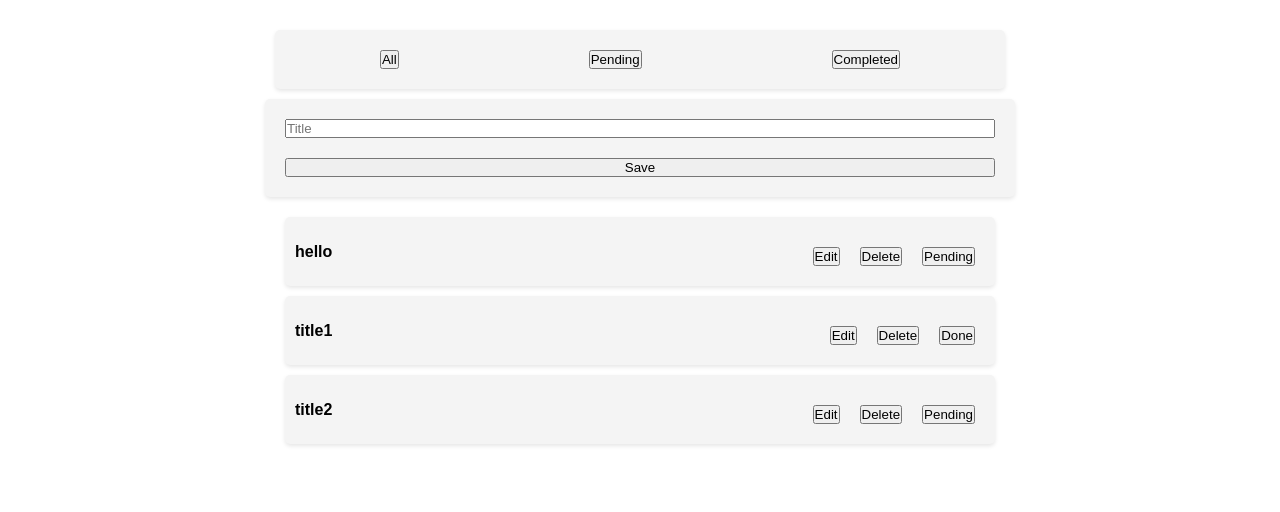
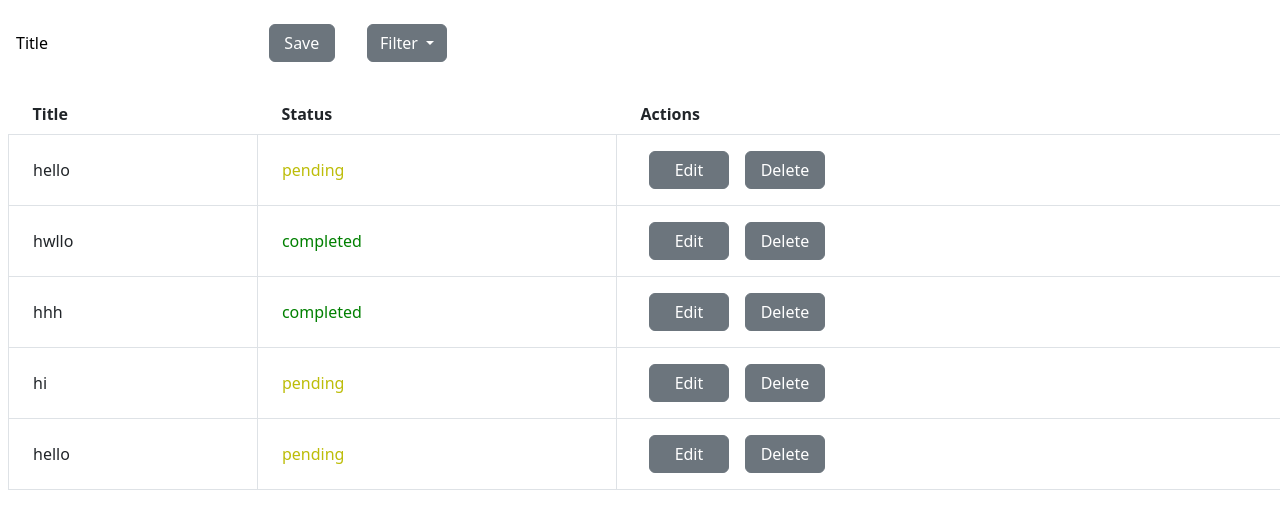
Before and after one commit to aakanshapoplify/task-management, a Vue app: page / in a window 1280 px wide. Shown: the top 512 px of the page. Built offline with nearby package versions, Linux system fonts and the light colour scheme; data requests are answered from the project's data file.

Commit message:
design page

```diff
--- a/db.json
+++ b/db.json
@@ -1,18 +1,28 @@
 {
   "taskList": [
     {
-      "id": "1719484993826",
+      "id": "1719487521813",
       "title": "hello",
       "status": "pending"
     },
     {
-      "id": "1719485725431",
-      "title": "title1",
+      "id": "1719493805216",
+      "title": "hwllo",
       "status": "completed"
     },
     {
-      "id": "1719485743995",
-      "title": "title2",
+      "id": "1719493816727",
+      "title": "hhh",
+      "status": "completed"
+    },
+    {
+      "id": "1719495849560",
+      "title": "hi",
+      "status": "pending"
+    },
+    {
+      "id": 1719551540582,
+      "title": "hello",
       "status": "pending"
     }
   ]
--- a/package.json
+++ b/package.json
@@ -19,6 +19,8 @@
   },
   "dependencies": {
     "axios": "^1.7.2",
+    "bootstrap": "^5.3.3",
+    "bootstrap-vue-3": "^0.5.1",
     "vue": "^3.4.29",
     "vue-router": "^4.4.0",
     "vuex": "^4.1.0"
--- a/src/assets/main.css
+++ b/src/assets/main.css
@@ -7,8 +7,8 @@
 
 body {
   font-family: Arial, sans-serif;
-  line-height: 1.6;
-  padding: 20px;
+  background: #f4f4f4;
+  border-radius: 5px;
 }
 
 /* Flex utility classes */
@@ -21,7 +21,7 @@ body {
 }
 
 .flex-center {
-  justify-content: center;
+  justify-content: start;
   align-items: center;
 }
 
@@ -41,3 +41,53 @@ body {
     margin: auto;
   }
 }
+/* src/assets/main.css or in your <style> tags */
+table {
+  width: 100%;
+  border-collapse: collapse;
+}
+
+th,
+td {
+  text-align: left;
+  padding: 8px;
+  /* border-bottom: 1px solid #ddd; */
+}
+
+@media (max-width: 600px) {
+  table,
+  thead,
+  tbody,
+  th,
+  td,
+  tr {
+    display: block;
+  }
+
+  th {
+    display: none;
+  }
+
+  td {
+    position: relative;
+    padding-left: 50%;
+    text-align: right;
+  }
+
+  td::before {
+    position: absolute;
+    left: 6px;
+    content: attr(data-label);
+    font-weight: bold;
+    text-align: left;
+  }
+}
+.pointer {
+  cursor: pointer;
+}
+.btn-status {
+  width: 80px;
+}
+.border {
+  border: none !important;
+}
--- a/src/components/TaskMangement/AddEditForm.vue
+++ b/src/components/TaskMangement/AddEditForm.vue
@@ -1,7 +1,9 @@
 <template>
-  <form @submit.prevent="onSubmit" class="task-form flex flex-col p-2">
-    <input v-model="title" placeholder="Title" required class="m-2" />
-    <button type="submit" class="m-2">Save</button>
+  <form @submit.prevent="onSubmit" class="flex p-2">
+    <div class="form-section flex">
+      <input type="text" v-model="title" placeholder="Title" required />
+      <button type="submit" class="btn btn-secondary m-2 btn-status">Save</button>
+    </div>
   </form>
 </template>
 
@@ -79,5 +81,26 @@ export default defineComponent({
     max-width: 750px;
     margin: auto;
   }
+  input {
+    width: 100%;
+    padding: 10px;
+    margin: 5px 30px 5px 12px;
+    box-sizing: border-box;
+    border: none;
+    border-radius: 25px;
+    color: black;
+    font-size: 16px 20px;
+    box-shadow: 0 1px 5px rgba(0, 0, 0, 0.2);
+    transition: all 0.3s ease;
+  }
+
+  input::placeholder {
+    color: black;
+  }
+
+  input:focus {
+    box-shadow: 0 1px 8px rgba(0, 0, 0, 0.4);
+    outline: none;
+  }
 }
 </style>
--- a/src/components/TaskMangement/Filter.vue
+++ b/src/components/TaskMangement/Filter.vue
@@ -1,8 +1,19 @@
 <template>
-  <div class="task-filter flex justify-around p-2">
-    <button @click="setFilter('all')" class="m-2">All</button>
-    <button @click="setFilter('pending')" class="m-2">Pending</button>
-    <button @click="setFilter('completed')" class="m-2">Completed</button>
+  <div class="dropdown">
+    <button
+      class="btn btn-secondary dropdown-toggle btn-status"
+      type="button"
+      id="dropdownMenuButton"
+      data-bs-toggle="dropdown"
+      aria-expanded="false"
+    >
+      Filter
+    </button>
+    <ul class="dropdown-menu" aria-labelledby="dropdownMenuButton">
+      <li><a class="dropdown-item" @click="setFilter('all')" href="#">All</a></li>
+      <li><a class="dropdown-item" @click="setFilter('pending')" href="#">Pending</a></li>
+      <li><a class="dropdown-item" @click="setFilter('completed')" href="#">Completed</a></li>
+    </ul>
   </div>
 </template>
 
--- a/src/components/TaskMangement/Item.vue
+++ b/src/components/TaskMangement/Item.vue
@@ -1,15 +1,18 @@
 <template>
-  <li class="task-item flex flex-col p-2 m-2">
-    <div class="task-title">{{ task.title }}</div>
-    <div class="task-desc">{{ task.description }}</div>
-    <div class="task-actions flex">
-      <button @click="onEdit" class="m-2">Edit</button>
-      <button @click="onDelete" class="m-2">Delete</button>
-      <button @click="onUpdate" class="m-2">
-        {{ task.status == 'pending' ? 'Pending' : 'Done' }}
-      </button>
-    </div>
-  </li>
+  <tr>
+    <td class="border px-4 py-2">{{ task.title }}</td>
+    <td
+      class="border px-4 py-2 pointer"
+      @click="onUpdate"
+      :class="task.status == 'pending' ? 'warning' : 'success'"
+    >
+      {{ task.status }}
+    </td>
+    <td class="border px-4 py-2">
+      <button @click="onEdit" class="btn btn-secondary m-2 btn-status">Edit</button>
+      <button @click="onDelete" class="btn btn-secondary m-2 btn-status">Delete</button>
+    </td>
+  </tr>
 </template>
 
 <script lang="ts">
@@ -40,12 +43,6 @@ export default defineComponent({
 </script>
 
 <style scoped>
-.task-item {
-  background: #f4f4f4;
-  border-radius: 5px;
-  box-shadow: 0 2px 4px rgba(0, 0, 0, 0.1);
-}
-
 .task-title {
   font-weight: bold;
 }
@@ -73,5 +70,11 @@ export default defineComponent({
   .task-actions {
     justify-content: flex-end;
   }
+  .success {
+    color: green;
+  }
+  .warning {
+    color: #bdbd0a;
+  }
 }
 </style>
--- a/src/components/TaskMangement/List.vue
+++ b/src/components/TaskMangement/List.vue
@@ -1,8 +1,18 @@
 <template>
-  <div class="task-list">
-    <Filter class="m-2" />
+  <div class="task-form task-list">
+    <div class="flex flex-center">
       <AddEditForm class="m-2" :task="taskToEdit" @clear-edit="clearEditTask" />
-    <ul class="flex-col p-2">
+      <Filter class="btn-status m-2" />
+    </div>
+    <table class="table-auto w-full m-2">
+      <thead>
+        <tr>
+          <th class="px-4 py-2">Title</th>
+          <th class="px-4 py-2">Status</th>
+          <th class="px-4 py-2">Actions</th>
+        </tr>
+      </thead>
+      <tbody>
         <Item
           v-for="task in filteredTasks"
           :key="task.id"
@@ -12,7 +22,8 @@
           @update-task="updateTask"
           class="m-2"
         />
-    </ul>
+      </tbody>
+    </table>
   </div>
 </template>
 
@@ -61,16 +72,4 @@ export default defineComponent({
 })
 </script>
 
-<style scoped>
-.task-list {
-  width: 100%;
-  max-width: 100%;
-}
-
-@media (min-width: 768px) {
-  .task-list {
-    max-width: 750px;
-    margin: auto;
-  }
-}
-</style>
+<style scoped></style>
--- a/src/main.ts
+++ b/src/main.ts
@@ -3,5 +3,7 @@ import Router from './Router/index.js'
 import { createApp } from 'vue'
 import App from './App.vue'
 import Store from './Store'
+import 'bootstrap/dist/css/bootstrap.min.css'
+import 'bootstrap/dist/js/bootstrap.bundle.min.js'
 
 createApp(App).use(Router).use(Store).mount('#app')
```
Also changed, not shown: 1 other file (tests, documents, lock files or other folders). Lines whose indentation alone changed are shown as unchanged.
